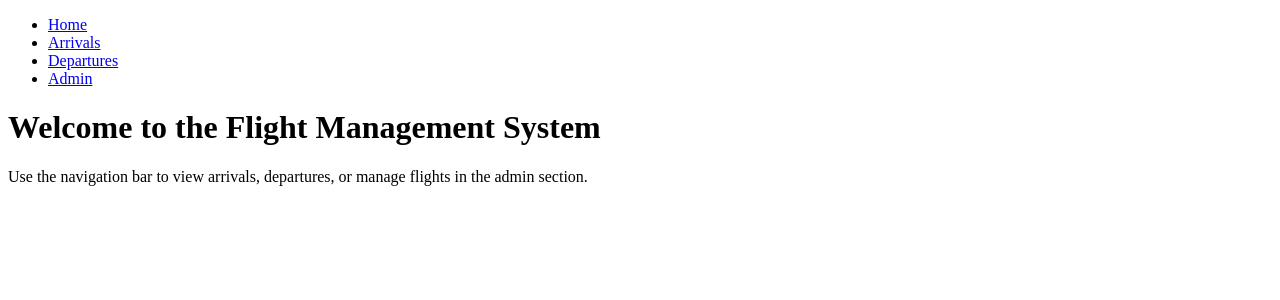
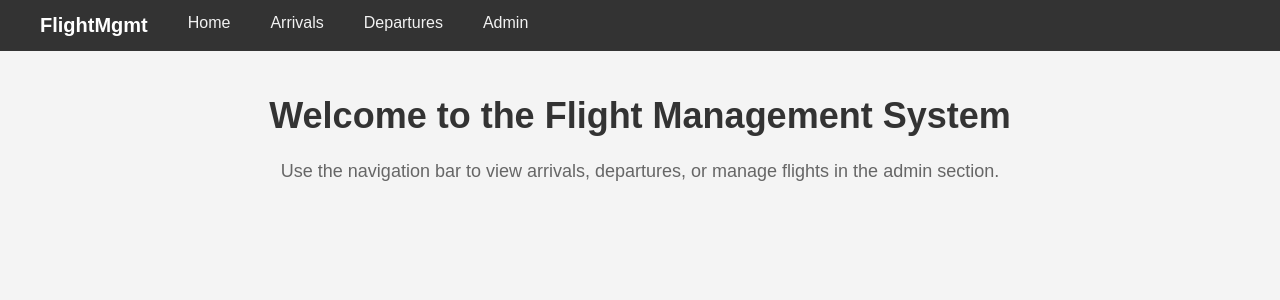
Before and after one commit to Zim67/frontend-project, a React (Create React App) app: page / in a window 1280 px wide. Shown: the top 300 px of the page. Built offline with nearby package versions, Linux system fonts and the light colour scheme.

Commit message:
added css

```diff
--- a/src/components/HomePage.js
+++ b/src/components/HomePage.js
@@ -1,8 +1,9 @@
 import React from 'react';
+import './styles.css'; // Ensure this path is correct
 
 const HomePage = () => {
     return (
-        <div>
+        <div className="homepage">
             <h1>Welcome to the Flight Management System</h1>
             <p>Use the navigation bar to view arrivals, departures, or manage flights in the admin section.</p>
         </div>
--- a/src/components/NavBar.js
+++ b/src/components/NavBar.js
@@ -1,9 +1,11 @@
 import React from 'react';
 import { Link } from 'react-router-dom';
+import './styles.css'; // Ensure this path is correct
 
 const NavBar = () => {
     return (
-        <nav>
+        <nav className="navbar">
+            <a href="/" className="logo">FlightMgmt</a>
             <ul>
                 <li><Link to="/">Home</Link></li>
                 <li><Link to="/arrivals">Arrivals</Link></li>
--- /dev/null
+++ b/src/components/styles.css
@@ -0,0 +1,107 @@
+/* General Styles */
+body {
+    font-family: Arial, sans-serif;
+    margin: 0;
+    padding: 0;
+    box-sizing: border-box;
+    background-color: #f4f4f4;
+}
+
+/* Navbar Styles */
+.navbar {
+    background-color: #333;
+    overflow: hidden;
+    padding: 0 20px;
+}
+
+.navbar a {
+    float: left;
+    display: block;
+    color: #f2f2f2;
+    text-align: center;
+    padding: 14px 20px;
+    text-decoration: none;
+}
+
+.navbar a:hover {
+    background-color: #ddd;
+    color: black;
+}
+
+.navbar .logo {
+    font-size: 20px;
+    font-weight: bold;
+    padding: 14px 20px;
+    color: white;
+    text-decoration: none;
+}
+
+.navbar ul {
+    list-style-type: none;
+    padding: 0;
+    margin: 0;
+}
+
+.navbar ul li {
+    display: inline;
+}
+
+.navbar ul li a {
+    padding: 14px 20px;
+    color: #f2f2f2;
+    text-decoration: none;
+}
+
+.navbar ul li a:hover {
+    background-color: #ddd;
+    color: black;
+}
+
+/* Homepage Styles */
+.homepage {
+    padding: 20px;
+    text-align: center;
+}
+
+.homepage h1 {
+    font-size: 36px;
+    color: #333;
+}
+
+.homepage p {
+    font-size: 18px;
+    color: #666;
+    max-width: 800px;
+    margin: 0 auto;
+}
+
+.homepage button {
+    padding: 10px 20px;
+    font-size: 16px;
+    color: white;
+    background-color: #007BFF;
+    border: none;
+    border-radius: 5px;
+    cursor: pointer;
+}
+
+.homepage button:hover {
+    background-color: #0056b3;
+}
+
+/* Responsive Design */
+@media (max-width: 768px) {
+    .navbar a {
+        float: none;
+        display: block;
+        text-align: left;
+    }
+
+    .homepage h1 {
+        font-size: 28px;
+    }
+
+    .homepage p {
+        font-size: 16px;
+    }
+}
```
